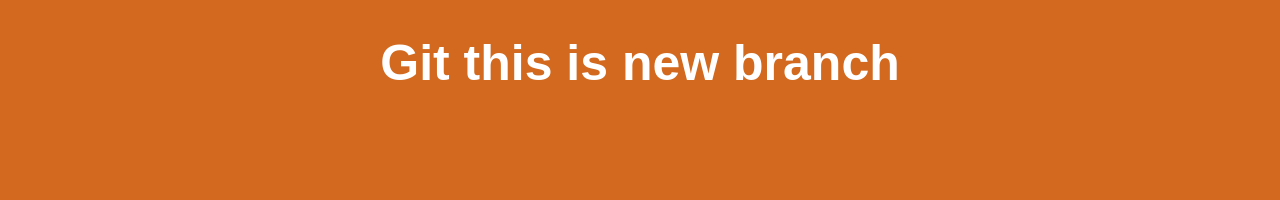
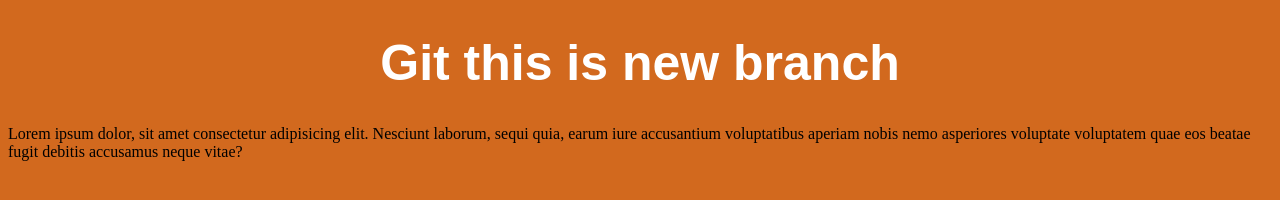
Before and after one commit to Emad-mostafu-sharshar/Kasper-design, a plain HTML site: page index.html in a window 1280 px wide. Drawn offline with Linux system fonts and the light colour scheme.

Commit message:
add text

```diff
--- a/index.html
+++ b/index.html
@@ -8,6 +8,7 @@
 </head>
 <body>
   <h1>Git this is new branch</h1>
+  <p>Lorem ipsum dolor, sit amet consectetur adipisicing elit. Nesciunt laborum, sequi quia, earum iure accusantium voluptatibus aperiam nobis nemo asperiores voluptate voluptatem quae eos beatae fugit debitis accusamus neque vitae?</p>
   <script src="app.js"></script>
 </body>
 </html>
```
